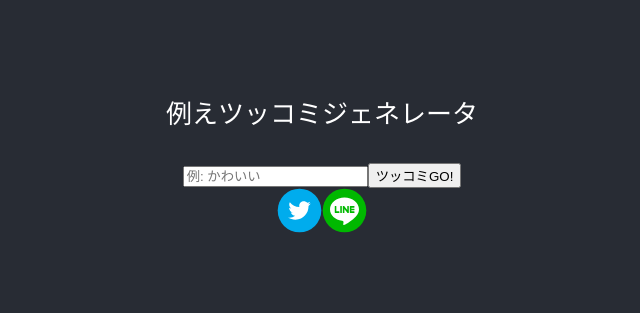
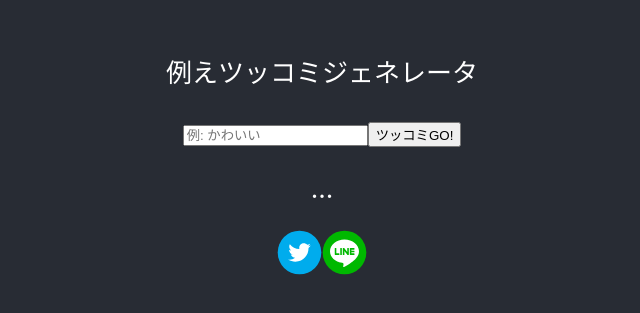
Before and after one commit to tucond/tatoe-tsukkomi-frontend, a React (Create React App) app in the folder react-project/tatoe-tsukkomi-js/: page / in a window 1280 px wide. Shown: the part 247-560 px from the top of the page, without its empty margins (318-958 px from the left). Built offline with nearby package versions, Linux system fonts and the light colour scheme; no server answers.

Commit message:
change loading message

```diff
--- a/react-project/tatoe-tsukkomi-js/src/component/InputWord.js
+++ b/react-project/tatoe-tsukkomi-js/src/component/InputWord.js
@@ -10,14 +10,13 @@ const options = {
 const fetchTsukkomi = async (inputData) =>  {
   const res = await axios.get(`${process.env.REACT_APP_BACKEND_URL}/tsukkomi?word=${inputData.queryKey[1]}`,options)
   console.log(res)
-  alert(res.data.tsukkomi)
   return res
 }
 
 const InputWord = () => {
   const { handleSubmit, register } = useForm()
   const [inputData, setInputData] = useState(null);
-  const {   isLoading, isError, refetch } = useQuery(["tsukkomi", inputData], fetchTsukkomi,
+  const {  data, isLoading, isError, refetch } = useQuery(["tsukkomi", inputData], fetchTsukkomi,
   {
     enabled: false,
   });
@@ -27,10 +26,6 @@ const InputWord = () => {
     await refetch();
   };
 
-  if (isLoading) {
-    return <span>ロード中...</span>;
-  }
-
   if (isError) {
     return <span>エラー</span>;
   }
@@ -39,13 +34,9 @@ const InputWord = () => {
     <>
       <form onSubmit={handleSubmit(handleClick)}>
         <input {...register('word')} placeholder="例: かわいい" />
-        <button type="submit">ツッコミGO!</button>
+        <button type="submit" disabled={isLoading}>ツッコミGO!</button>
       </form>
-      {/* {data && (
-      <p>
-        {data.tsukkomi}
-      </p>
-      )} */}
+      {data ? (<p>{data.data.tsukkomi}</p>) : (<p>...</p>)}
     </>
   )
 }
```
